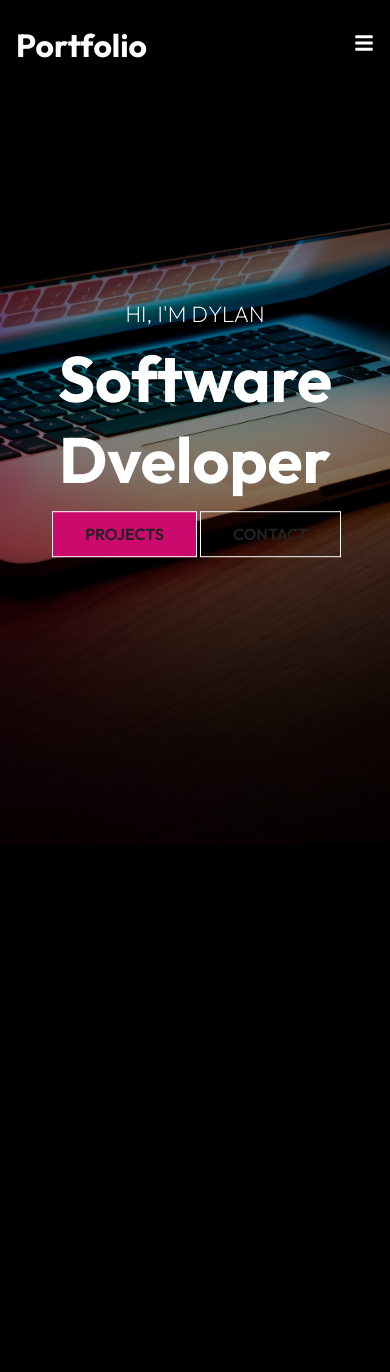
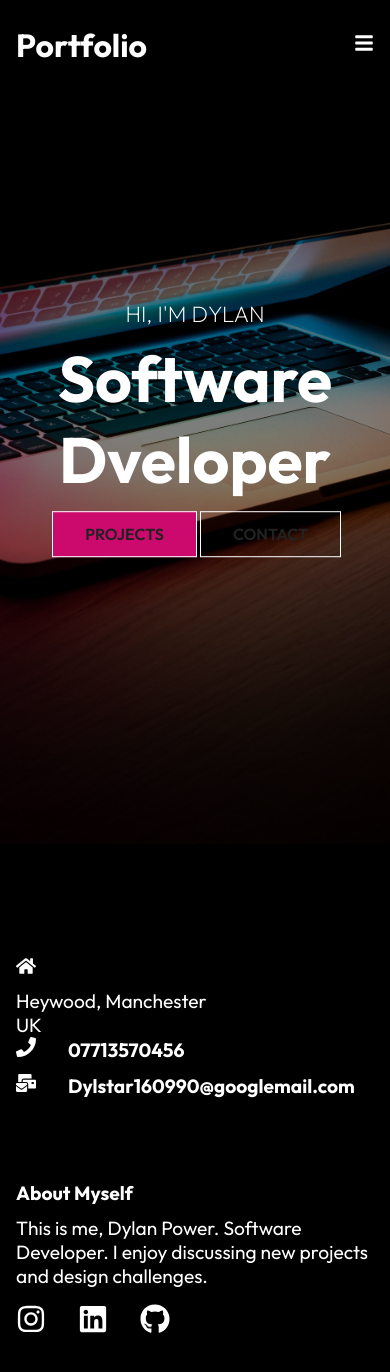
Before and after one commit to dylstar135/Portfolio, a React (Create React App) app: page / in a window 390 px wide. Shown: the top 1372 px of the page. Before the commit the page ends 848 px from the top, so only its background shows below. Built offline with nearby package versions, Linux system fonts and the light colour scheme.

Commit message:
footer completed, used icons for social media and contact, used grid to place the content where i wanted it, and used media queries to ensure it is responsive on different screens

```diff
--- /dev/null
+++ b/src/components/Footer.js
@@ -0,0 +1,70 @@
+import "./FooterStyles.css";
+
+import React from "react";
+import {
+  FaGithub,
+  FaHome,
+  FaInstagram,
+  FaLinkedin,
+  FaMailBulk,
+  FaPhone,
+} from "react-icons/fa";
+
+const Footer = () => {
+  return (
+    <div className="footer">
+      <div className="footer-container">
+        <div className="left">
+          <div className="location">
+            <FaHome size={20} style={{ color: "#fff", marginRight: "2rem" }} />
+          </div>
+          <div>
+            <p>Heywood, Manchester</p>
+            <p>UK</p>
+          </div>
+          <div className="Phone">
+            <h4>
+              <FaPhone
+                size={20}
+                style={{ color: "#fff", marginRight: "2rem" }}
+              />
+              07713570456
+            </h4>
+          </div>
+          <div className="email">
+            <h4>
+              <FaMailBulk
+                size={20}
+                style={{ color: "#fff", marginRight: "2rem" }}
+              />
+              Dylstar160990@googlemail.com
+            </h4>
+          </div>
+        </div>
+        <div className="right">
+          <h4>About Myself</h4>
+          <p>
+            This is me, Dylan Power. Software Developer. I enjoy discussing new
+            projects and design challenges.
+          </p>
+          <div className="social">
+            <FaInstagram
+              size={30}
+              style={{ color: "#fff", marginRight: "2rem" }}
+            />
+            <FaLinkedin
+              size={30}
+              style={{ color: "#fff", marginRight: "2rem" }}
+            />
+            <FaGithub
+              size={30}
+              style={{ color: "#fff", marginRight: "2rem" }}
+            />
+          </div>
+        </div>
+      </div>
+    </div>
+  );
+};
+
+export default Footer;
--- /dev/null
+++ b/src/components/FooterStyles.css
@@ -0,0 +1,59 @@
+.footer{
+    width: 100%;
+    padding: 6rem 0;
+    background-color: rgba(0, 0, 0, 0.85);
+}
+
+.footer-container{
+    max-width: 1140px;
+    margin: auto;
+    display: grid;
+    grid-template-columns: repeat(2, 1fr);
+    grid-gap: 40px;
+}
+
+.left{
+    height: 100%;
+    max-width: 100%;
+    display: flex;
+    flex-direction: column;
+    padding: 1rem;
+}
+
+.location{
+    display: flex;
+    margin-bottom: 0.8rem;
+}
+
+.location p{
+    line-height: 30px;
+}
+
+.right{
+    height: 100%;
+    max-width: 100%;
+    display: flex;
+    flex-direction: column;
+    padding: 1rem;
+}
+
+.social{
+    margin-top: 1rem;
+
+}
+
+h4{
+    font-size: 1.2rem;
+    padding-bottom: 0.7rem;
+}
+
+p{
+    font-size: 1.2rem;
+}
+
+@media screen and (max-width:640px) {
+    .footer-container{
+      grid-template-columns: 1fr;
+
+    }
+}
--- a/src/routes/Home.js
+++ b/src/routes/Home.js
@@ -1,12 +1,14 @@
 import React from "react";
 import Navbar from "../components/Navbar";
 import HeroImg from "../components/HeroImg";
+import Footer from "../components/Footer";
 
 const Home = () => {
   return (
     <div>
       <Navbar />
       <HeroImg />
+      <Footer />
     </div>
   );
 };
```
